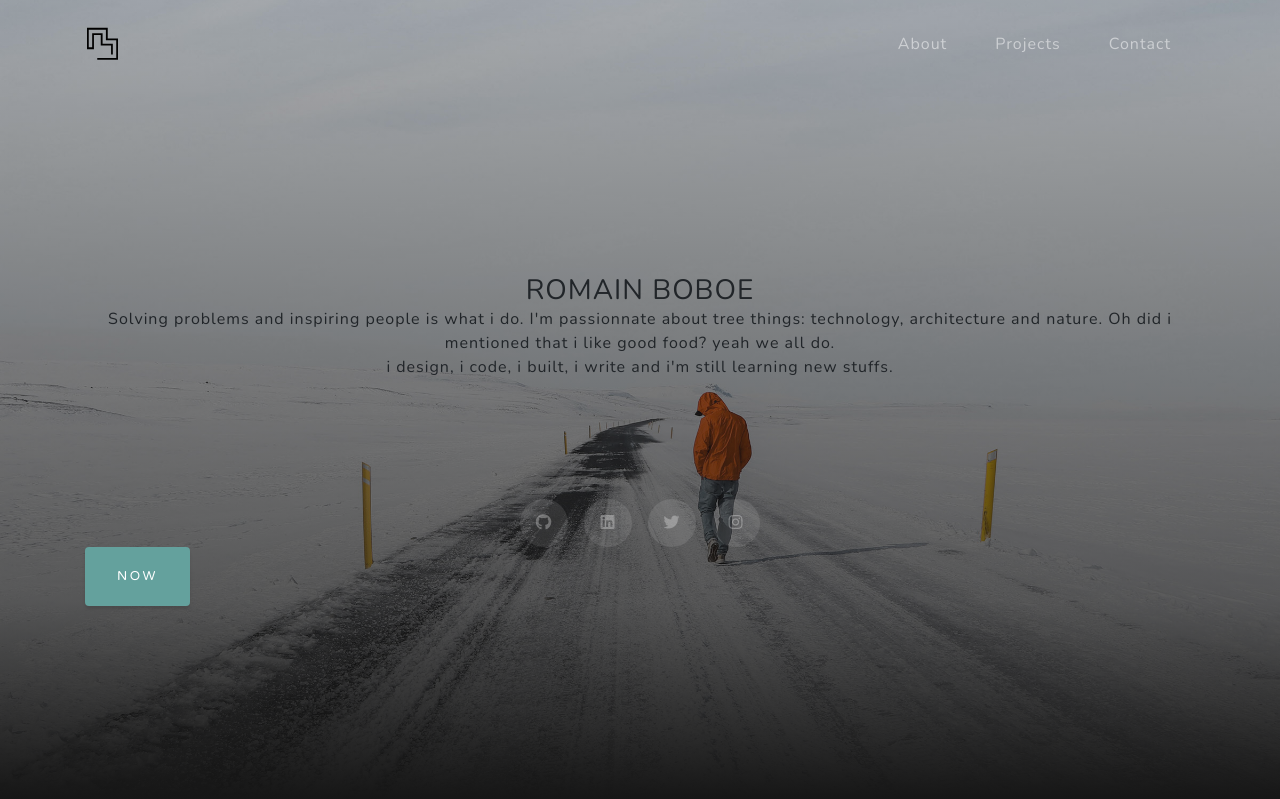
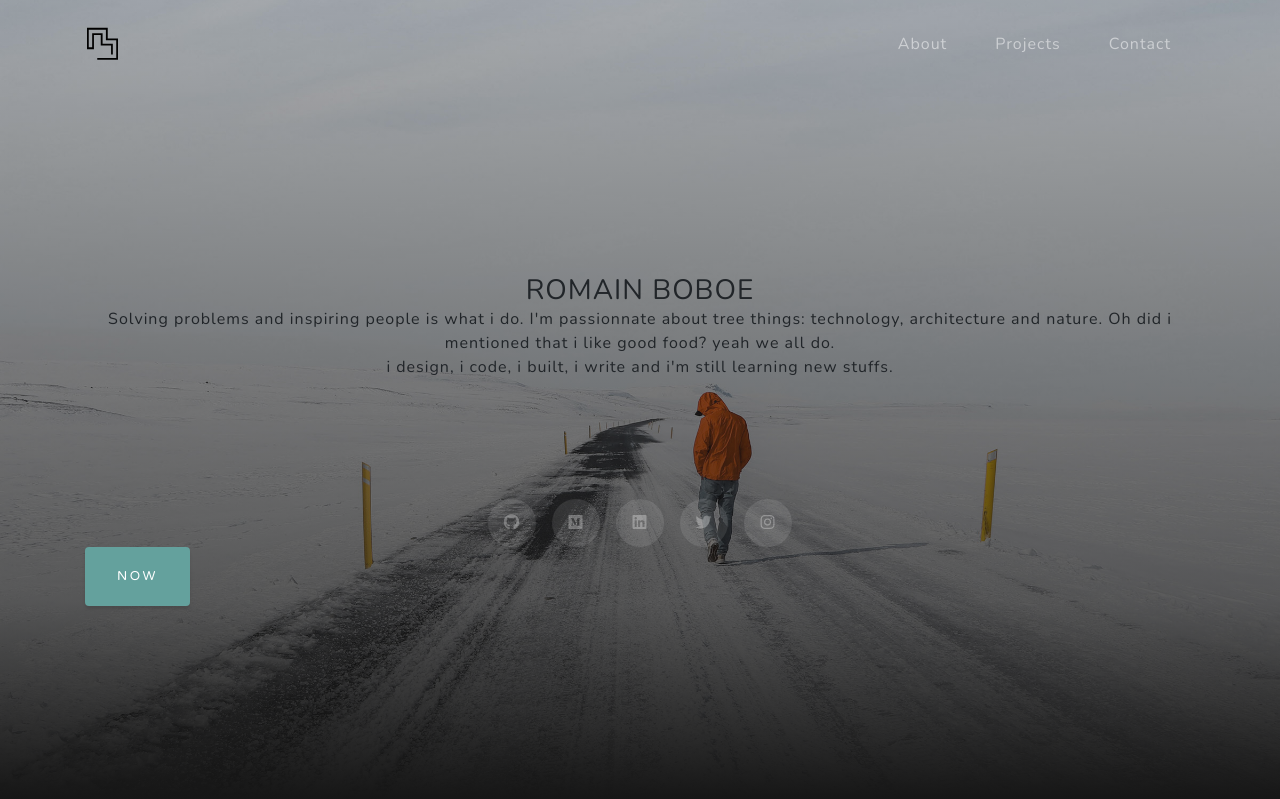
Before and after one commit to marcusbey/rb_django, a Django app: page / in a window 1280 px wide. Shown: the top 799 px of the page. Run offline with Django 3.2, Linux system fonts and the light colour scheme; some libraries are stand-ins or nearby versions.

Commit message:
medium icone

```diff
--- a/templates/home.html
+++ b/templates/home.html
@@ -14,6 +14,7 @@
         <img src="">
         <div class = "social d-flex justify-content-center" >
             <a class="mx-2" href="https://github.com/marcusbey" target="_blank"><i class="fab fa-github"></i>
+            <a class="mx-2" href="https://medium.com/@rboboe" target="_blank"><i class="fab fa-medium"></i>
             <a class="mx-2" href="https://www.linkedin.com/in/romainboboe/" target="_blank"><i class="fab fa-linkedin"></i></a>
             <a class="mx-2" href="https://www.twitter.com/romainbey" target="_blank"><i class="fab fa-twitter"></i></a>
             <a class="mx-2" href="https://www.instagram.com/bey.marcus/" target="_blank"><i class="fab fa-instagram"></i></a>
--- a/templates/index.html
+++ b/templates/index.html
@@ -11,6 +11,8 @@
   <meta name="author" content="Romain BOBOE">
 
   <title>{{ title }}</title>
+
+  <!-- Favicon -->
   <link rel='icon' href="{% static 'img/favicon/favicon.ico' %}" type='image/x-icon'/ >
   <link rel="apple-touch-icon" sizes="180x180" href="{% static 'img/favicon/apple-touch-icon.png' %}">
   <link rel="icon" type="image/png" sizes="32x32" href="{% static 'img/favicon/favicon-32x32.png' %}">
```
